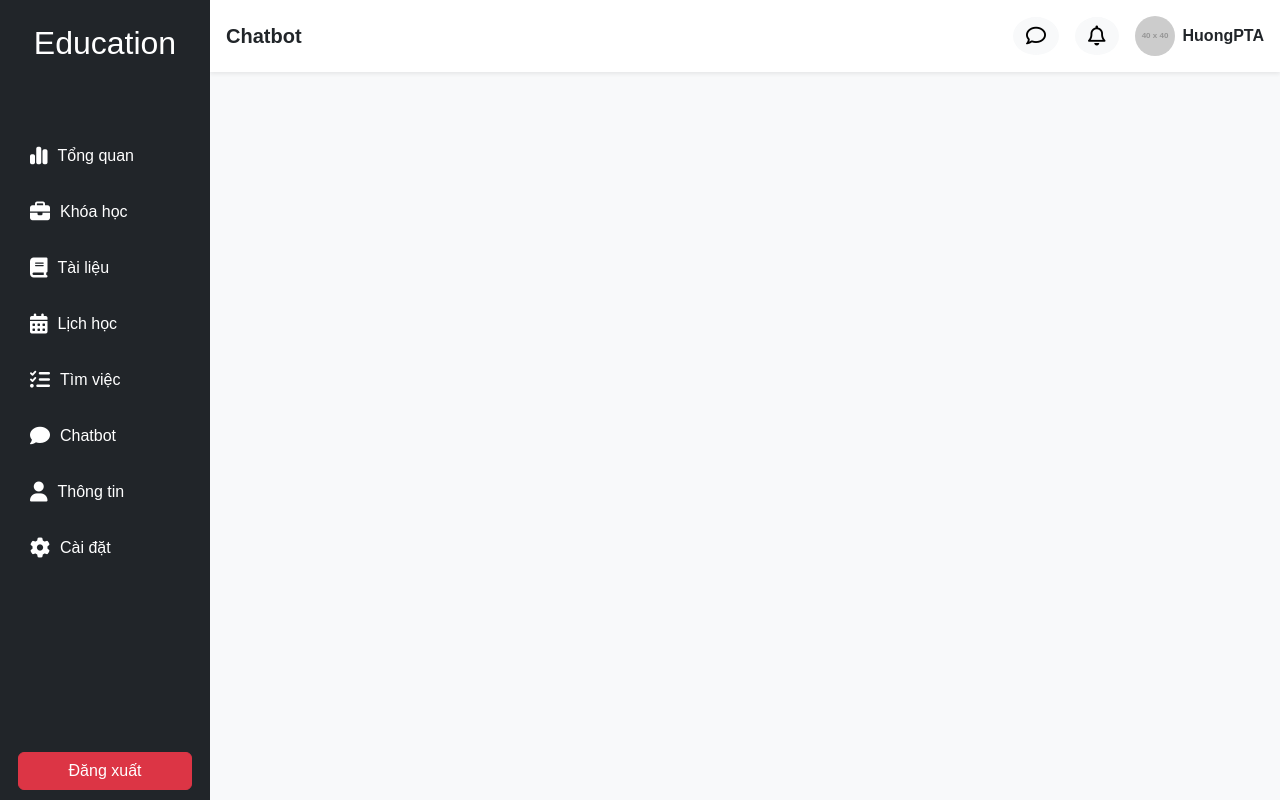
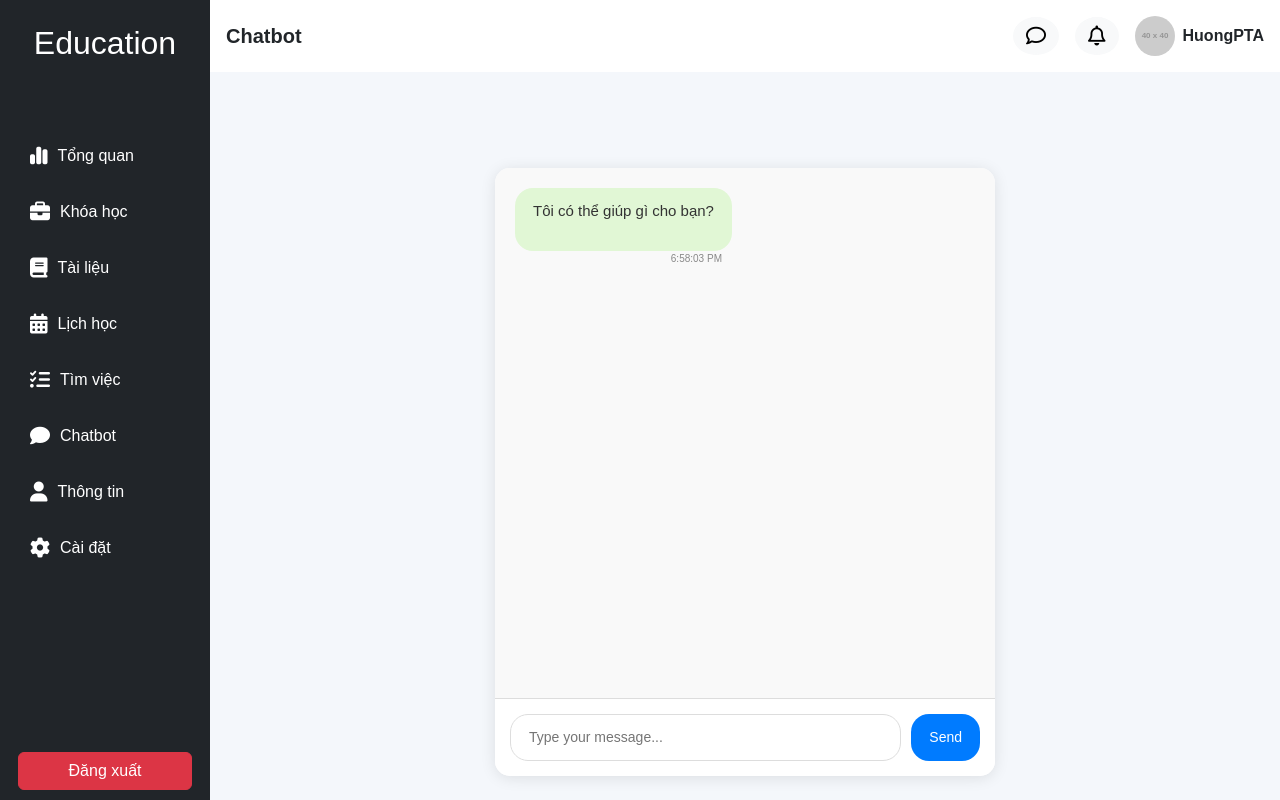
Before and after one commit to RealTun/elearning, a React (Create React App) app in the folder frontend/: page /chatbot in a window 1280 px wide. Built offline with nearby package versions, Linux system fonts and the light colour scheme.

Commit message:
updated chatbot, document

```diff
--- a/frontend/src/Pages/Chatbot/Chatbot.css
+++ b/frontend/src/Pages/Chatbot/Chatbot.css
@@ -0,0 +1,148 @@
+/* ChatApp.css */
+.chat-container {
+    width: 100%;
+    height: 100vh;
+    display: flex;
+    justify-content: center;
+    align-items: center;
+    background-color: #f4f7fb;
+    font-family: 'Arial', sans-serif;
+    padding: 20px;
+    box-sizing: border-box;
+    margin-top: 0px;
+  }
+
+  .chat-main {
+    width: 100%;
+    max-width: 500px;  /* Maximum width for larger screens */
+    height: 80%;
+    max-height: 700px; /* Maximum height */
+    background-color: #fff;
+    border-radius: 15px;
+    box-shadow: 0 2px 15px rgba(0, 0, 0, 0.1);
+    display: flex;
+    flex-direction: column;
+    overflow: hidden;
+    transition: all 0.3s ease;
+  }
+
+  .chat-messages {
+    flex: 1;
+    overflow-y: auto;
+    padding: 20px;
+    background-color: #f9f9f9;
+  }
+
+  .chat-message {
+    display: flex;
+    flex-direction: column;
+    margin-bottom: 15px;
+  }
+
+  .chat-message.incoming {
+    align-items: flex-start;
+  }
+
+  .chat-message.outgoing {
+    align-items: flex-end;
+  }
+
+  .chat-bubble {
+    max-width: 70%;
+    padding: 12px 18px;
+    border-radius: 18px;
+    font-size: 15px;
+    line-height: 1.5;
+    background-color: #e1f7d5;
+    color: #333;
+    position: relative;
+    word-wrap: break-word;
+  }
+
+  .chat-message.outgoing .chat-bubble {
+    background-color: #007bff;
+    color: #fff;
+  }
+
+  .chat-time {
+    font-size: 10px;
+    color: #888;
+    position: absolute;
+    bottom: -15px;
+    right: 10px;
+  }
+
+  .chat-input {
+    display: flex;
+    padding: 15px;
+    background-color: #fff;
+    border-top: 1px solid #ddd;
+  }
+
+  .chat-input input {
+    flex: 1;
+    padding: 12px 18px;
+    font-size: 14px;
+    border: 1px solid #ddd;
+    border-radius: 18px;
+    outline: none;
+    margin-right: 10px;
+  }
+
+  .chat-input input:focus {
+    border-color: #007bff;
+  }
+
+  .chat-input button {
+    padding: 12px 18px;
+    font-size: 14px;
+    background-color: #007bff;
+    color: #fff;
+    border: none;
+    border-radius: 18px;
+    cursor: pointer;
+  }
+
+  .chat-input button:hover {
+    background-color: #0056b3;
+  }
+
+  /* Media Queries for Responsiveness */
+  @media (max-width: 768px) {
+    .chat-main {
+      height: 90%;
+      width: 95%; /* Increase the width for medium screen sizes */
+      max-width: 450px;  /* Maximum width for medium screen sizes */
+    }
+    .chat-bubble {
+      font-size: 14px;
+      padding: 10px 15px;
+    }
+    .chat-input input {
+      font-size: 13px;
+      padding: 10px;
+    }
+    .chat-input button {
+      padding: 10px 15px;
+    }
+  }
+
+  @media (max-width: 480px) {
+    .chat-main {
+      height: 95%;
+      max-height: 600px;
+      width: 100%;
+      max-width: 350px;  /* Maximum width for small screens */
+    }
+    .chat-bubble {
+      font-size: 13px;
+      padding: 8px 12px;
+    }
+    .chat-input input {
+      font-size: 12px;
+      padding: 8px;
+    }
+    .chat-input button {
+      padding: 8px 12px;
+    }
+  }
--- a/frontend/src/Pages/Chatbot/Chatbot.js
+++ b/frontend/src/Pages/Chatbot/Chatbot.js
@@ -1,21 +1,100 @@
-import React from "react";
+import React, { useState, useRef, useEffect } from "react";
 import "./Chatbot.css";
 import Header from "../../layouts/Header/Header";
 
-const Chatbot = () => {
+const ChatApp = () => {
+  const [messages, setMessages] = useState([
+    { text: "Tôi có thể giúp gì cho bạn?", sender: "Bot", time: new Date().toLocaleTimeString() },
+  ]);
+  const [input, setInput] = useState("");
+  const messageEndRef = useRef(null);
+
+  // Lấy lịch sử chat từ localStorage khi tải lại trang
+  useEffect(() => {
+    const storedMessages = localStorage.getItem("messages");
+    if (storedMessages) {
+      setMessages(JSON.parse(storedMessages));
+    }
+  }, []);
+
+  // Lưu tin nhắn vào localStorage mỗi khi messages thay đổi
+  useEffect(() => {
+    if (messages.length > 0) {
+      localStorage.setItem("messages", JSON.stringify(messages));
+    }
+  }, [messages]);
+
+  // Scroll to the latest message
+  const scrollToBottom = () => {
+    messageEndRef.current?.scrollIntoView({ behavior: "smooth" });
+  };
+
+  // Send message
+  const sendMessage = () => {
+    if (input.trim()) {
+      const newMessage = {
+        text: input,
+        sender: "You",
+        time: new Date().toLocaleTimeString(),
+      };
+      setMessages([...messages, newMessage]);
+      setInput("");
+
+      // Tạo một phản hồi bot giả lập
+      setTimeout(() => {
+        const botReply = {
+          text: "Đây là phản hồi của bot.",
+          sender: "Bot",
+          time: new Date().toLocaleTimeString(),
+        };
+        setMessages((prev) => [...prev, botReply]);
+        scrollToBottom(); // Tự động cuộn xuống cuối khi có phản hồi
+      }, 1000);
+    }
+  };
+
   return (
-    // <div className={`chatbot`}>
-    //   <h1>Đây là Component Chatbot</h1>
-    // </div>
-    <div className="chatbot">
-      <Header
-        username="HuongPTA"
-        title="Chatbot"
-        >
-      </Header>
-      {/* Nội dung khác */}
+    <div>
+      <Header username="HuongPTA" title="Chatbot" />
+      <div className="chat-container">
+        <ChatMain
+          messages={messages}
+          input={input}
+          setInput={setInput}
+          sendMessage={sendMessage}
+          messageEndRef={messageEndRef}
+        />
+      </div>
     </div>
   );
 };
 
-export default Chatbot;
+const ChatMain = ({ messages, input, setInput, sendMessage, messageEndRef }) => (
+  <div className="chat-main">
+    <div className="chat-messages">
+      {messages.map((msg, index) => (
+        <div
+          key={index}
+          className={`chat-message ${msg.sender === "You" ? "outgoing" : "incoming"}`}
+        >
+          <div className="chat-bubble">
+            <p>{msg.text}</p>
+            <span className="chat-time">{msg.time}</span>
+          </div>
+        </div>
+      ))}
+      <div ref={messageEndRef} /> {/* Auto-scroll target */}
+    </div>
+    <div className="chat-input">
+      <input
+        type="text"
+        value={input}
+        onChange={(e) => setInput(e.target.value)}
+        placeholder="Type your message..."
+      />
+      <button onClick={sendMessage}>Send</button>
+    </div>
+  </div>
+);
+
+export default ChatApp;
--- a/frontend/src/Pages/Document/Document.css
+++ b/frontend/src/Pages/Document/Document.css
@@ -0,0 +1,23 @@
+.create-plan-button {
+    background-color: #ff6b6b; /* Màu đỏ hồng */
+    color: white;
+    font-size: 16px;
+    font-weight: bold;
+    padding: 10px 20px;
+    border: none;
+    border-radius: 20px;
+    cursor: pointer;
+    box-shadow: 0px 4px 6px rgba(0, 0, 0, 0.1);
+    transition: transform 0.2s ease-in-out, background-color 0.2s ease-in-out;
+    margin-left: 30px;
+    margin-top: 20px;
+}
+
+.create-plan-button:hover {
+    background-color: #ff5252;
+    transform: scale(1.05);
+}
+
+.create-plan-button:active {
+    transform: scale(0.95);
+}
--- a/frontend/src/Pages/Document/Document.js
+++ b/frontend/src/Pages/Document/Document.js
@@ -2,6 +2,10 @@ import React from "react";
 import "./Document.css";
 import Header from "../../layouts/Header/Header";
 import SearchItem from "../../components/SearchItem/SearchItem";
+import { BrowserRouter as Router, Routes, Route, Link } from 'react-router-dom';
+import Card from "../../components/Card/CardCourse";
+import img from "../../assets/images/python.jpg"
+
 
 const Document = () => {
   return (
@@ -13,12 +17,82 @@ const Document = () => {
       <Header
         username="HuongPTA"
         title="Tài liệu"
-        middleContent = {<SearchItem/>}
-        >
+        middleContent={<SearchItem />}
+      >
       </Header>
       {/* Nội dung khác */}
+
+      <div className="row">
+        <div className="col-md-9">
+        <h2 className="mt-3">Đề xuất</h2>
+        </div>
+        <div className="col-md-3">
+            <button className="create-plan-button">
+              Tạo lộ trình
+            </button>
+        </div>
+      </div>
+      <div className="tab-content">
+        <div className="row">
+          <div className="col-md-3 mt-3">
+            <Card
+              image={img}
+              title="Lập trình python" />
+          </div>
+          <div className="col-md-3 mt-3">
+            <Card
+              image={img}
+              title="Lập trình python" />
+          </div>
+          <div className="col-md-3 mt-3">
+            <Card
+              image={img}
+              title="Lập trình python" />
+          </div>
+
+
+
+        </div>
+
+      </div>
+
+      <h2 className="mt-3 ">Khóa học</h2>
+      <div className="tab-content">
+        <div className="row">
+          <div className="col-md-3 mt-3">
+            <Card
+              image={img}
+              title="Lập trình python"
+              lessons="12"
+            />
+          </div>
+          <div className="col-md-3 mt-3">
+            <Card
+              image={img}
+              title="Lập trình python"
+              lessons="12" />
+
+          </div>
+          <div className="col-md-3 mt-3">
+            <Card
+              image={img}
+              title="Lập trình python"
+              lessons="12" />
+          </div>
+
+
+        </div>
+
+      </div>
+
+      <h2 className="mt-3">Lộ trình khóa học </h2>
+      {/* Nội dung khác */}
     </div>
+
   );
+
+
+
 };
 
 export default Document;
```
Also changed, not shown: frontend/src/Pages/Course/Course.js (line endings or trailing spaces).
